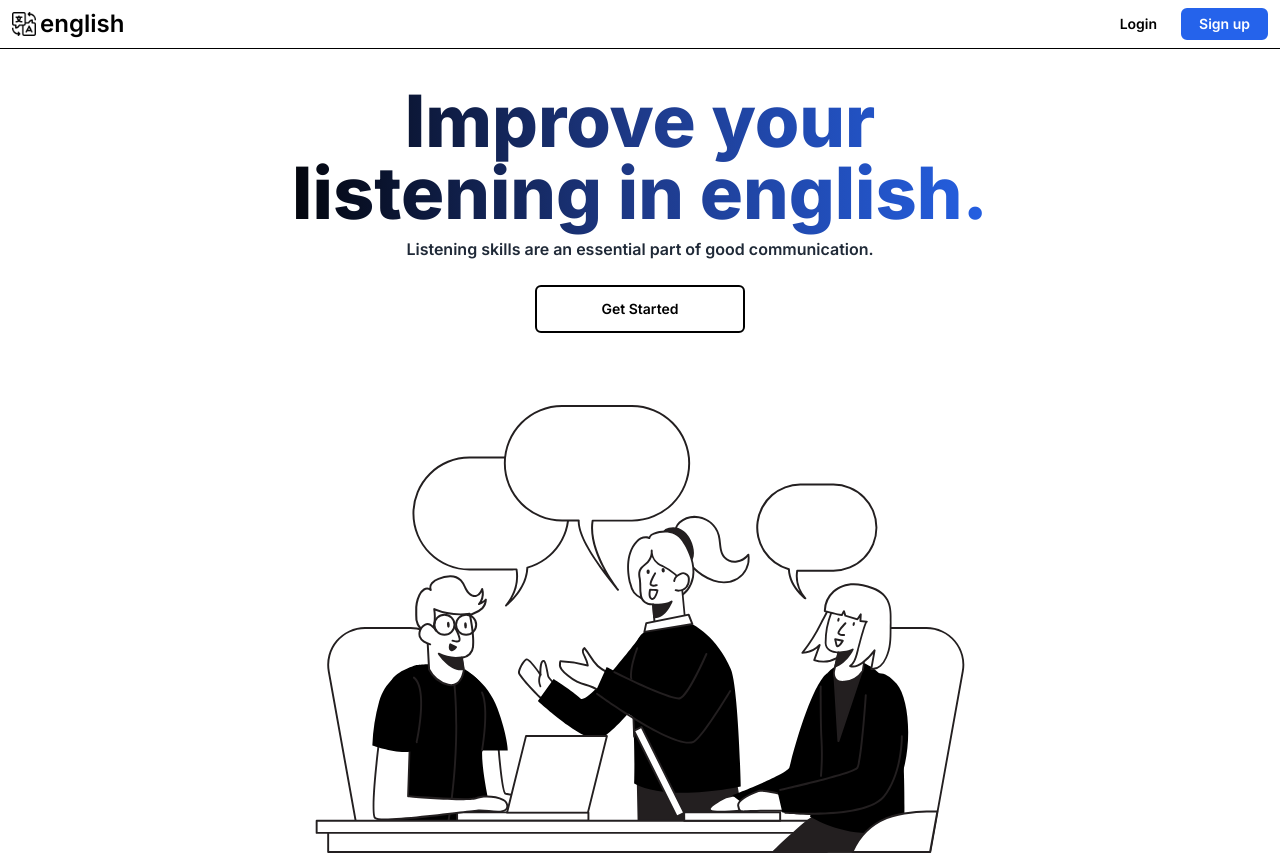
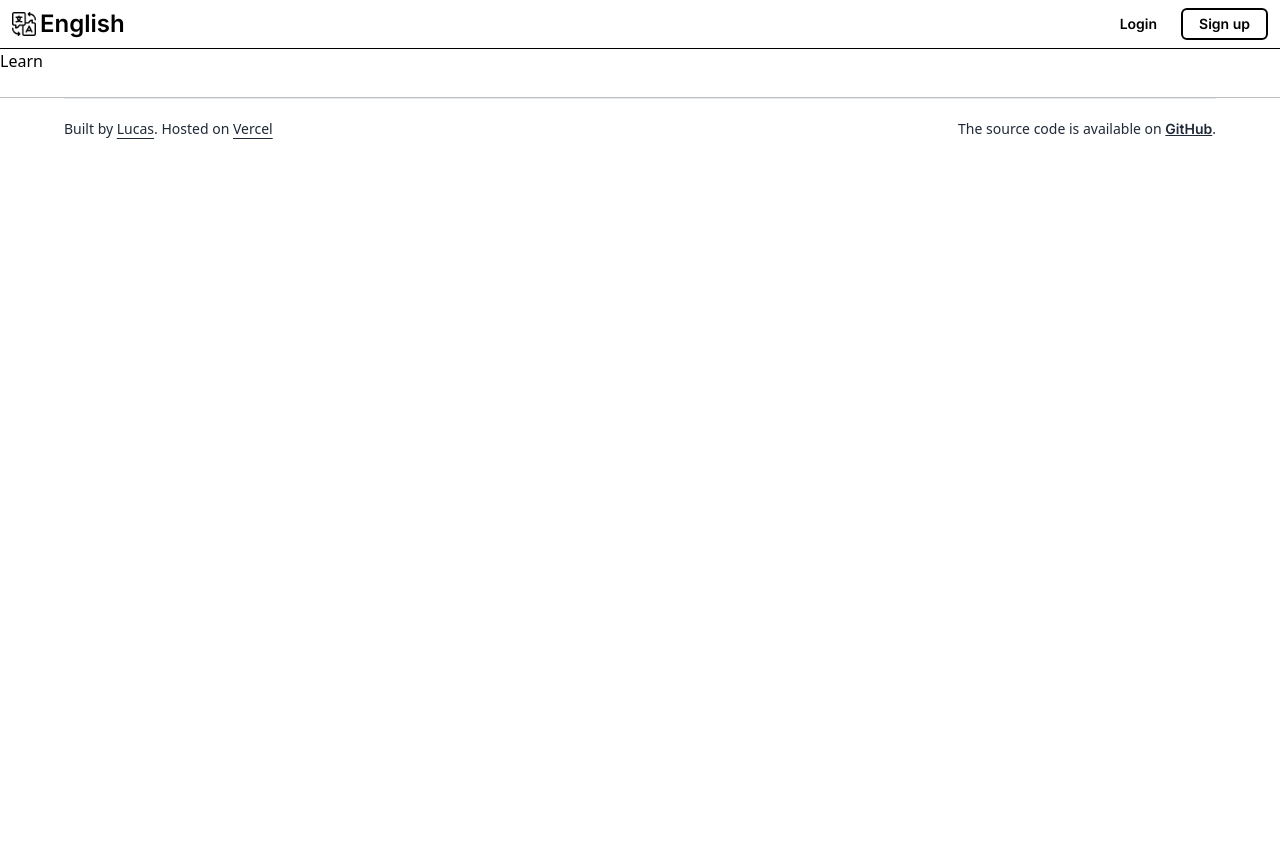
Before and after one commit to lucaspessivaldo/listenner, a React (Vite) app: page /learn in a window 1280 px wide. Shown: the top 855 px of the page. After the commit the page ends 800 px from the top, so only its background shows below. Built offline with nearby package versions, Linux system fonts and the light colour scheme; a web font is replaced by a local one.

Commit message:
add - react router dom

```diff
--- a/src/App.tsx
+++ b/src/App.tsx
@@ -1,17 +1,14 @@
-import Features from './components/Features'
 import Footer from './components/Footer'
-import HeroSection from './components/HeroSection'
 import Navbar from './components/Navbar'
 
+import { Outlet } from 'react-router-dom'
+
 function App() {
-
-
   return (
     <>
-    <Navbar />
-    <HeroSection />
-    <Features />
-    <Footer />
+      <Navbar />
+      <Outlet />
+      <Footer />
     </>
   )
 }
--- a/src/components/HeroSection.tsx
+++ b/src/components/HeroSection.tsx
@@ -1,4 +1,5 @@
 import ilustationSVG from '../assets/images/homepage.svg'
+import { Link } from 'react-router-dom'
 
 export default function HeroSection() {
   return (
@@ -7,13 +8,15 @@ export default function HeroSection() {
         Improve your listening in english.
       </div>
 
-      <div className="font-inter font-semibold text-gray-800">
+      <div className="font-inter text-gray-800">
         Listening skills are an essential part of good communication.
       </div>
 
-      <button className="border-2 border-black font-inter font-semibold text-sm px-9 py-3 sm:px-16 sm:py-3 my-2 rounded-md mt-6 hover:text-white hover:bg-black">
-        Get Started
-      </button>
+      <Link to="/learn">
+        <button className="border-2 border-black font-inter font-semibold text-sm px-9 py-3 sm:px-16 sm:py-3 my-2 rounded-md mt-6 hover:text-white hover:bg-black">
+          Get Started
+        </button>
+      </Link>
 
       <img className="mx-auto" src={ilustationSVG} alt="Illustration people talking" />
     </div>
--- a/src/components/Navbar.tsx
+++ b/src/components/Navbar.tsx
@@ -1,18 +1,23 @@
+import { Link } from 'react-router-dom'
 import logo from '../assets/images/logo.png'
 
 export default function Navbar() {
   return (
     <header className='border-b border-black'>
       <nav className="cointainer max-w-7xl mx-auto flex items-center justify-between px-3">
-        <div className='flex items-center gap-1 cursor-pointer select-none'>
-          <img className='w-6 h-6' src={logo} alt="logo" />
-          <div className='font-inter font-semibold  text-2xl'>english</div>
-        </div>
+
+        <Link to='/'>
+          <div className='flex items-center gap-1 cursor-pointer select-none'>
+            <img className='w-6 h-6' src={logo} alt="logo" />
+            <div className='font-inter font-semibold  text-2xl'>English</div>
+          </div>
+        </Link>
+
         <div className='flex gap-2'>
           <button className="font-inter font-semibold text-sm  px-4 hover:underline">
             Login
           </button>
-          <button className="bg-blue-600 border-2 border-blue-600 font-inter font-semibold text-sm text-white px-4 py-1 my-2 rounded-md hover:bg-white hover:text-blue-600">
+          <button className="border-2 border-black font-inter font-semibold text-sm text-black px-4 py-1 my-2 rounded-md hover:bg-black hover:text-white">
             Sign up
           </button>
         </div>
--- a/src/main.tsx
+++ b/src/main.tsx
@@ -3,8 +3,35 @@ import ReactDOM from 'react-dom/client'
 import App from './App'
 import './index.css'
 
+import Home from './pages/Home'
+
+import {
+  createBrowserRouter,
+  RouterProvider,
+  Route,
+} from "react-router-dom";
+import Learn from './pages/Learn'
+
+
+const router = createBrowserRouter([
+  {
+    path: "/",
+    element: <App />,
+    children: [
+      {
+        index: true,
+        element: <Home />
+      },
+      {
+        path: "/learn",
+        element: <Learn />
+      }
+    ]
+  },
+]);
+
 ReactDOM.createRoot(document.getElementById('root') as HTMLElement).render(
   <React.StrictMode>
-    <App />
+    <RouterProvider router={router} />
   </React.StrictMode>
 )
--- /dev/null
+++ b/src/pages/Home.tsx
@@ -0,0 +1,11 @@
+import HeroSection from '../components/HeroSection'
+import Features from '../components/Features'
+
+export default function Home() {
+  return (
+    <>
+      <HeroSection />
+      <Features />
+    </>
+  )
+}
--- /dev/null
+++ b/src/pages/Learn.tsx
@@ -0,0 +1,6 @@
+
+export default function Learn() {
+  return (
+    <div>Learn</div>
+  )
+}
```
